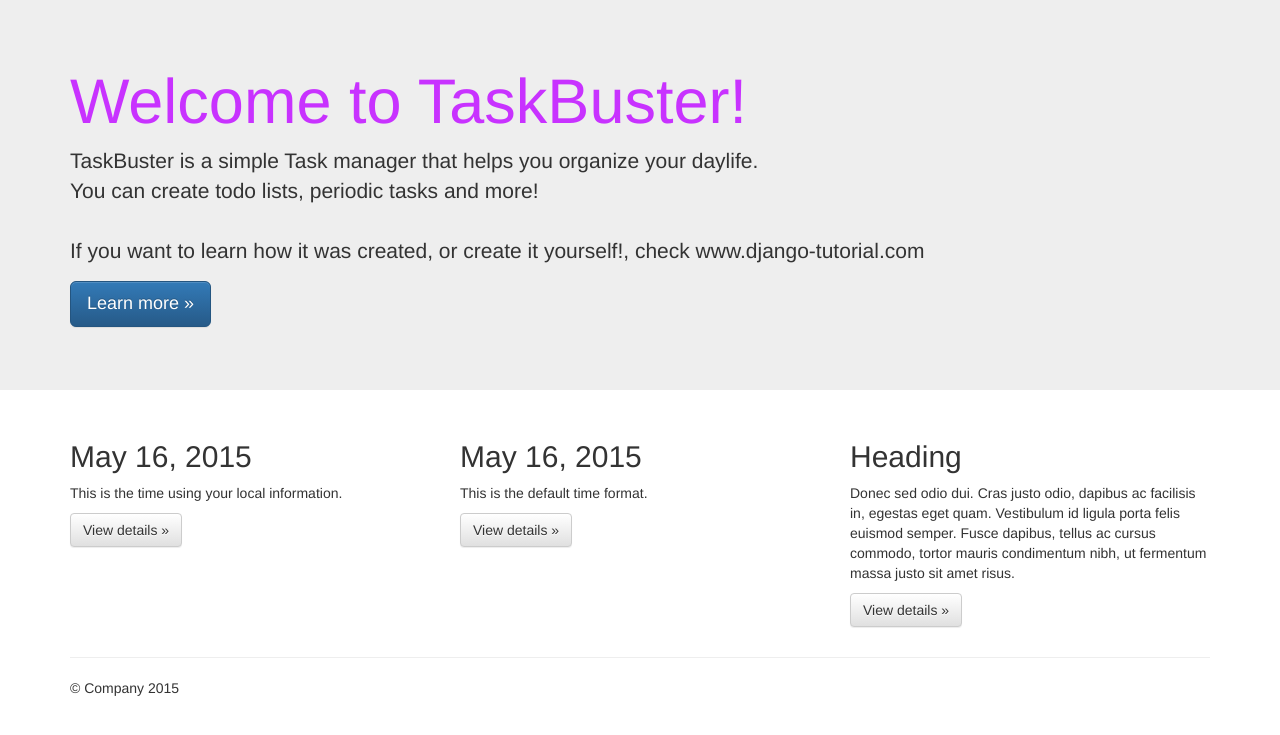
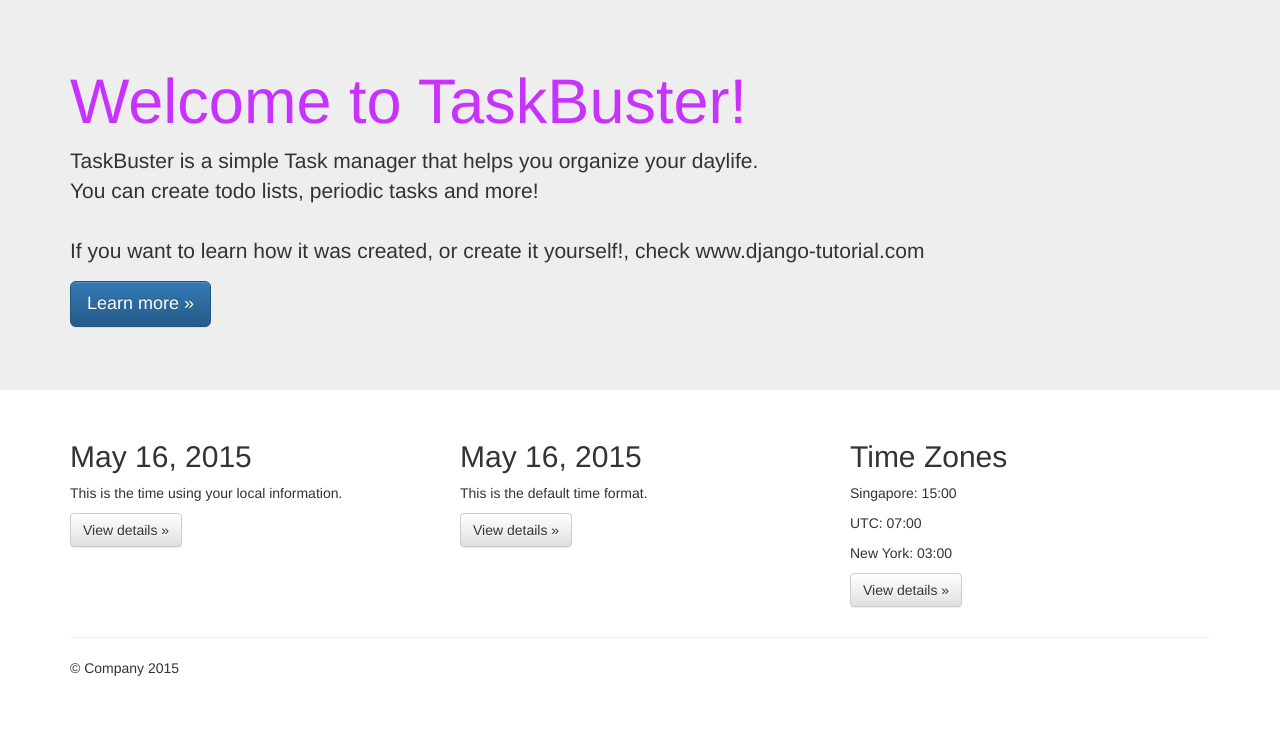
Before and after one commit to feigaoxyz/taskbuster_django_tutorial, a Django app: page /en/ in a window 1280 px wide. Shown: the part 51-786 px from the top of the page. Run offline with Django 3.2, Linux system fonts and the light colour scheme; some libraries are stand-ins or nearby versions.

Commit message:
time zones

```diff
--- a/requirements/base.txt
+++ b/requirements/base.txt
@@ -1 +1,2 @@
 Django>=1.8
+pytz>=2015.4
--- a/taskbuster/settings/base.py
+++ b/taskbuster/settings/base.py
@@ -110,11 +110,12 @@ LOCALE_PATHS = (
     os.path.join(BASE_DIR, 'locale'),
 )
 
-TIME_ZONE = 'UTC'
-
 USE_L10N = True
 
 USE_TZ = True
+# TIME_ZONE = 'UTC'
+TIME_ZONE = 'Asia/Singapore'
+
 
 # Static files (CSS, JavaScript, Images)
 # https://docs.djangoproject.com/en/1.8/howto/static-files/
--- a/taskbuster/templates/taskbuster/index.html
+++ b/taskbuster/templates/taskbuster/index.html
@@ -2,6 +2,7 @@
 
 {% load i18n %}
 {% load l10n %}
+{% load tz %}
 
 {% block head_title %}
 TaskBuster Django Tutorial
@@ -13,7 +14,9 @@ TaskBuster Django Tutorial
 	<div class="container">
 		<h1>{% trans "Welcome to TaskBuster!" %}</h1>
 
-		<p>{% blocktrans %}TaskBuster is a simple Task manager that helps you organize your daylife. </br> You can create todo lists, periodic tasks and more! </br></br> If you want to learn how it was created, or create it yourself!, check www.django-tutorial.com {% endblocktrans %}</p>
+		<p>{% blocktrans %}TaskBuster is a simple Task manager that helps you organize your daylife. </br> You can
+			create todo lists, periodic tasks and more! </br></br> If you want to learn how it was created, or create it
+			yourself!, check www.django-tutorial.com {% endblocktrans %}</p>
 
 		<p><a class="btn btn-primary btn-lg" href="#" role="button">Learn more &raquo;</a></p>
 	</div>
@@ -37,11 +40,11 @@ TaskBuster Django Tutorial
 			<p><a class="btn btn-default" href="#" role="button">View details &raquo;</a></p>
 		</div>
 		<div class="col-md-4">
-			<h2>Heading</h2>
+			<h2>Time Zones</h2>
 
-			<p>Donec sed odio dui. Cras justo odio, dapibus ac facilisis in, egestas eget quam. Vestibulum id ligula
-				porta felis euismod semper. Fusce dapibus, tellus ac cursus commodo, tortor mauris condimentum nibh, ut
-				fermentum massa justo sit amet risus.</p>
+			<p>Singapore: <span id="time-tz">{{ now | time:"H:i" }}</span></p>
+			<p>UTC: <span id="time-utc">{{ now | utc | time:"H:i" }}</span></p>
+			<p>New York: <span id="time-ny">{{ now | timezone:"America/New_York" | time:"H:i" }}</span></p>
 
 			<p><a class="btn btn-default" href="#" role="button">View details &raquo;</a></p>
 		</div>
--- a/taskbuster/views.py
+++ b/taskbuster/views.py
@@ -2,11 +2,13 @@
 import datetime
 
 from django.shortcuts import render
+from django.utils.timezone import now
 
 
 def home(request):
     today = datetime.date.today()
-    return render(request, "taskbuster/index.html", {'today': today})
+    return render(request, "taskbuster/index.html",
+                  {'today': today, 'now': now()})
 
 
 def home_files(request, filename):
```
Also changed, not shown: functional_tests/test_all_users.py (+8 -0 lines).
